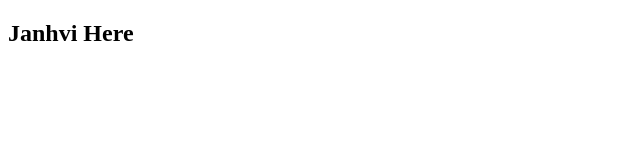
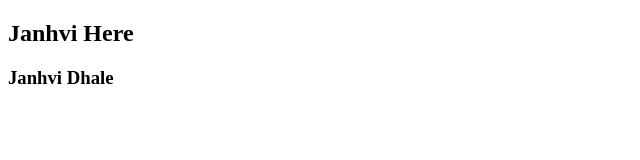
Before and after one commit to Jdhale/localreppo, a plain HTML site: page status.html in a window 1280 px wide. Shown: the whole page, without its empty margins (0-640 px from the left). Drawn offline with Linux system fonts and the light colour scheme.

Commit message:
second Commit

```diff
--- a/status.html
+++ b/status.html
@@ -7,5 +7,6 @@
 </head>
 <body>
     <h2>Janhvi Here</h2>
+    <h3>Janhvi Dhale</h3>
 </body>
 </html>
```
